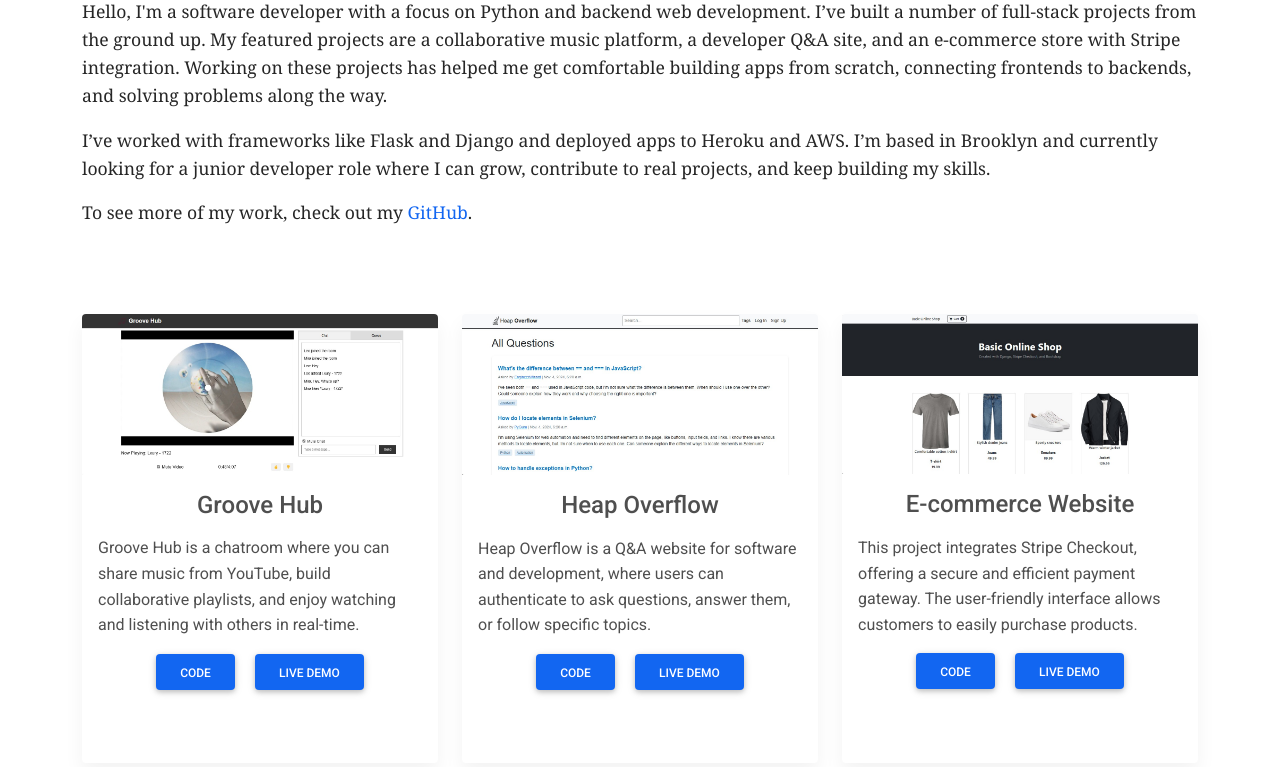
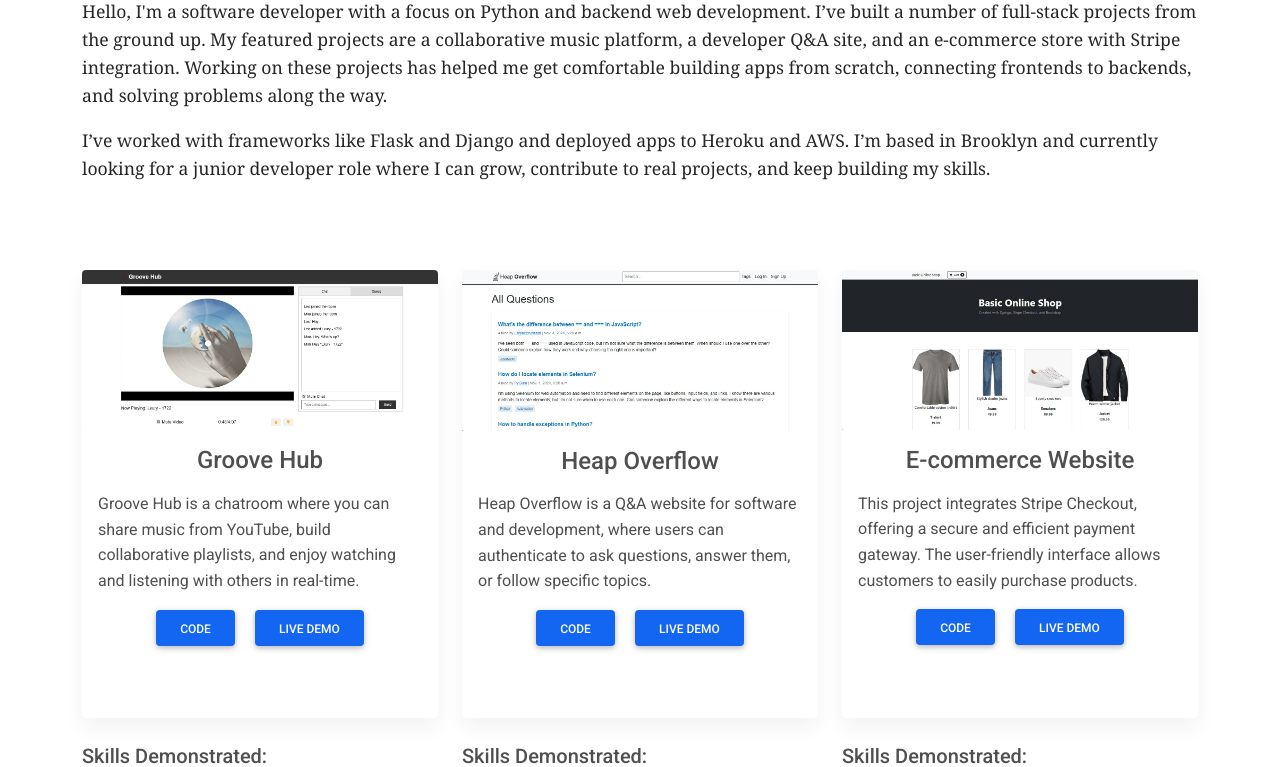
Before and after one commit to blakebrandon-hub/Portfolio-Website, a Flask app: page / in a window 1280 px wide. Shown: the part 164-931 px from the top of the page. Run offline with Flask 3, Linux system fonts and the light colour scheme; some libraries are stand-ins or nearby versions.

Commit message:
Update index.html

```diff
--- a/templates/index.html
+++ b/templates/index.html
@@ -66,10 +66,6 @@
 
   <p class="lead mt-2" style="font-family: 'Georgia', serif; width: 100%; font-size: 1.1rem;">
     I’ve worked with frameworks like Flask and Django and deployed apps to Heroku and AWS. I’m based in Brooklyn and currently looking for a junior developer role where I can grow, contribute to real projects, and keep building my skills.
-  </p>
-
-  <p class="lead mt-2" style="font-family: 'Georgia', serif; width: 100%; font-size: 1.1rem;">
-    To see more of my work, check out my <a href="https://github.com/blakebrandon-hub" target="_blank"><strong>GitHub</strong></a>.
   </p>
 
 </div>
```
